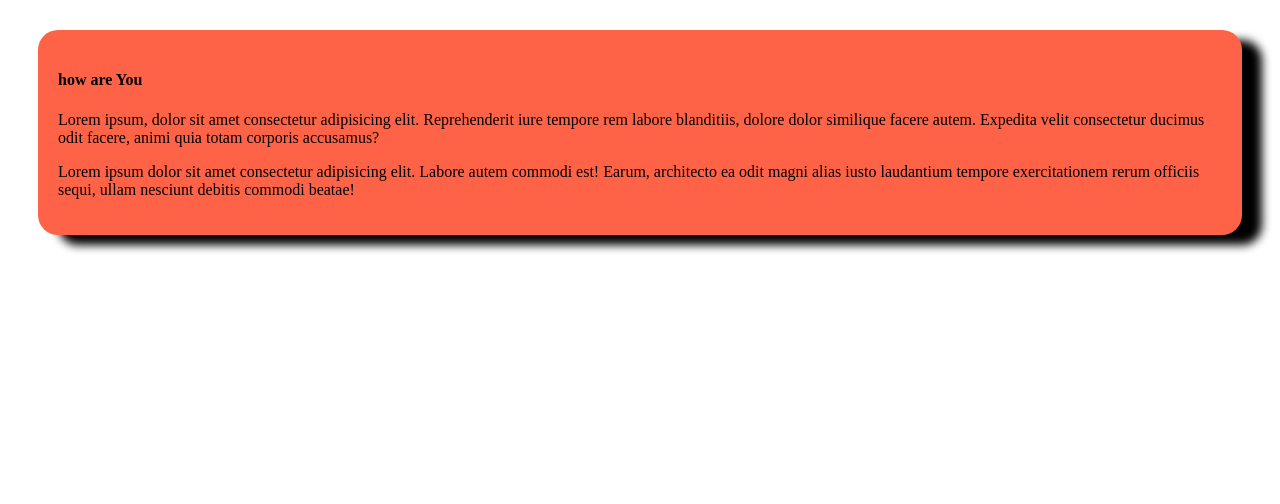
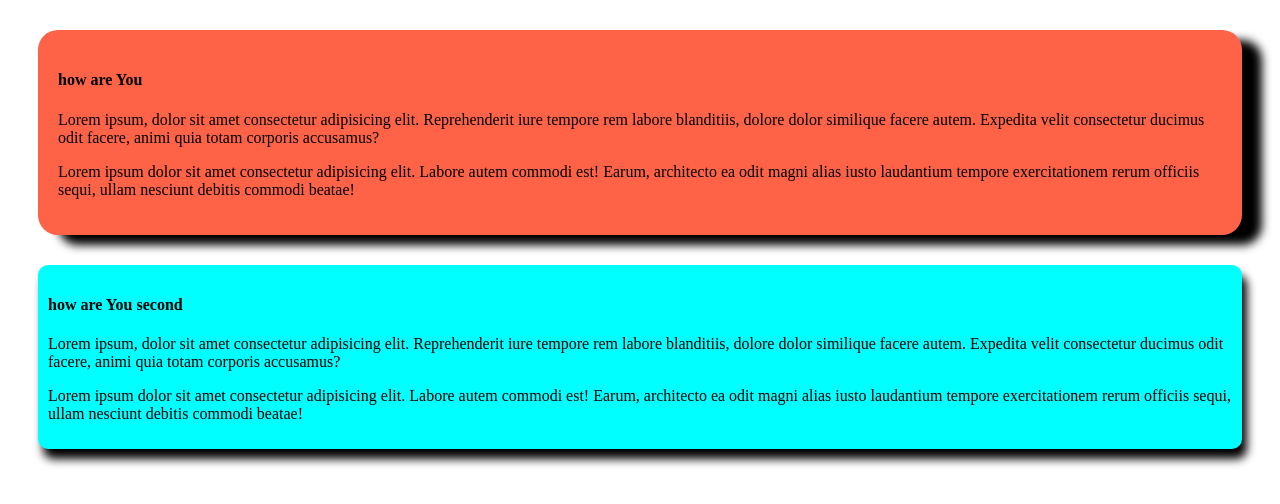
Before and after one commit to kamrolhasantanbir123/my-soyti-soyri, a plain HTML site: page index.html in a window 1280 px wide. Drawn offline with Linux system fonts and the light colour scheme.

Commit message:
added the you second commit

```diff
--- a/index.html
+++ b/index.html
@@ -12,5 +12,10 @@
         <p>Lorem ipsum, dolor sit amet consectetur adipisicing elit. Reprehenderit iure tempore rem labore blanditiis, dolore dolor similique facere autem. Expedita velit consectetur ducimus odit facere, animi quia totam corporis accusamus?</p>
         <p>Lorem ipsum dolor sit amet consectetur adipisicing elit. Labore autem commodi est! Earum, architecto ea odit magni alias iusto laudantium tempore exercitationem rerum officiis sequi, ullam nesciunt debitis commodi beatae!</p>
     </div>
+    <div class="gon">
+        <h4>how are You second</h4>
+        <p>Lorem ipsum, dolor sit amet consectetur adipisicing elit. Reprehenderit iure tempore rem labore blanditiis, dolore dolor similique facere autem. Expedita velit consectetur ducimus odit facere, animi quia totam corporis accusamus?</p>
+        <p>Lorem ipsum dolor sit amet consectetur adipisicing elit. Labore autem commodi est! Earum, architecto ea odit magni alias iusto laudantium tempore exercitationem rerum officiis sequi, ullam nesciunt debitis commodi beatae!</p>
+    </div>
 </body>
 </html>
--- a/style/blog.css
+++ b/style/blog.css
@@ -5,3 +5,10 @@ div{
     box-shadow: 20px 10px 10px;
     border-radius: 20px;
 }
+.gon{
+    background-color: aqua;
+    padding: 10px;
+    max-resolution: 20px;
+    box-shadow: 5px 10px 10px;
+    border-radius: 10px;
+}
```
